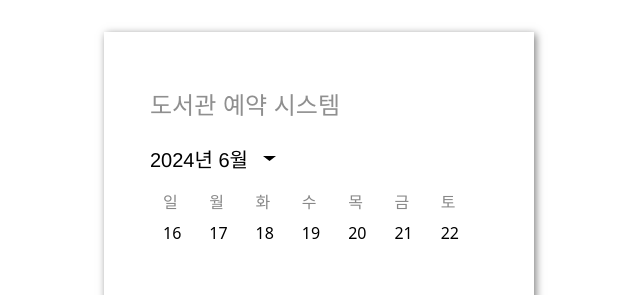
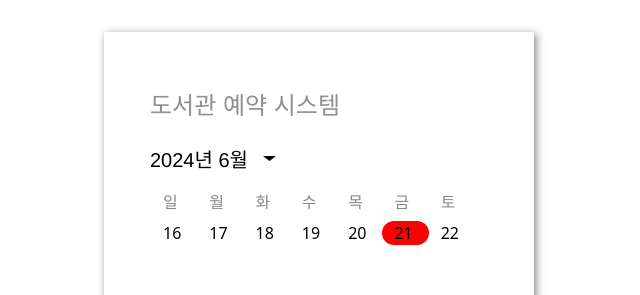
Before and after one commit to gsainfoteam/2024-hackathon-library-reservation-fe, a React (Vite) app: page / in a window 1280 px wide. Shown: the top 295 px of the page, without its empty margins (321-961 px from the left). Built offline with nearby package versions, Linux system fonts and the light colour scheme; sample sign-in values are in the browser's storage.

Commit message:
feat: make calendar selectable

```diff
--- a/src/Calender.css
+++ b/src/Calender.css
@@ -1,13 +1,13 @@
 .Month {
   color: #000000;
-    font-family: "Inter-Regular", Helvetica;
+  font-family: 'Inter-Regular', Helvetica;
   font-size: 20px;
   font-weight: 400;
   width: 113px;
   height: 21px;
   padding-top: 15px;
   padding-left: 46px;
-    padding-right:0px;
+  padding-right: 0px;
   text-align: left;
   box-sizing: content-box;
 }
@@ -48,12 +48,13 @@
 
 .WeekNum-text {
   color: #000000;
+  border-radius: 9999px;
+  cursor: pointer;
 }
 
-
-
-
-
+.WeekNum-text.selected {
+  background-color: #ff0000;
+}
 
 .polygon-2 {
   cursor: pointer;
--- a/src/Calender.tsx
+++ b/src/Calender.tsx
@@ -1,51 +1,27 @@
-import { Row, Col, Container } from "react-bootstrap";
-import "bootstrap/dist/css/bootstrap.min.css";
-import { useState } from "react";
-import polygon from "./assets/polygon.svg";
-import "./Calender.css";
-import dayjs from "dayjs";
+import { Row, Col, Container } from 'react-bootstrap';
+import 'bootstrap/dist/css/bootstrap.min.css';
+import { useState } from 'react';
+import polygon from './assets/polygon.svg';
+import './Calender.css';
+import dayjs from 'dayjs';
 
-const Calender = () => {
+const Calender = ({
+  selectedDate,
+  onChange,
+}: {
+  selectedDate: dayjs.Dayjs;
+  onChange: (date: dayjs.Dayjs) => void;
+}) => {
   const [isOpen, setIsOpen] = useState(false);
 
   const toggleCalender = () => {
     setIsOpen(!isOpen);
   };
 
-  const startOfWeek = dayjs().startOf("week");
+  const startOfWeek = dayjs().startOf('week');
   const daysOfWeek = [...Array(28).keys()].map((offset) =>
-    startOfWeek.add(offset, "day")
+    startOfWeek.add(offset, 'day'),
   );
-
-  const calenderText = () => {
-    if (isOpen) {
-      return (
-        <>
-          <Row className="WeekNum">
-            {daysOfWeek.slice(7, 14).map((day) => (
-              <Col key={day.format("YYYY-MM-DD")} className="WeekNum-text">
-                {day.format("DD")}
-              </Col>
-            ))}
-          </Row>
-          <Row className="WeekNum">
-            {daysOfWeek.slice(14, 21).map((day) => (
-              <Col key={day.format("YYYY-MM-DD")} className="WeekNum-text">
-                {day.format("DD")}
-              </Col>
-            ))}
-          </Row>
-          <Row className="WeekNum">
-            {daysOfWeek.slice(21, 28).map((day) => (
-              <Col key={day.format("YYYY-MM-DD")} className="WeekNum-text">
-                {day.format("DD")}
-              </Col>
-            ))}
-          </Row>
-        </>
-      );
-    }
-  };
 
   return (
     <Container>
@@ -69,14 +45,21 @@ const Calender = () => {
         <Col className="Week-text">금</Col>
         <Col className="Week-text">토</Col>
       </Row>
-      <Row className="WeekNum">
-        {daysOfWeek.slice(0, 7).map((day) => (
-          <Col key={day.format("YYYY-MM-DD")} className="WeekNum-text">
-            {day.format("DD")}
-          </Col>
-        ))}
-      </Row>
-      {calenderText()}
+      {[...Array(isOpen ? 4 : 1)].map((_, i) => (
+        <Row className="WeekNum">
+          {daysOfWeek.slice(i * 7, i * 7 + 7).map((day) => (
+            <Col
+              key={day.format('YYYY-MM-DD')}
+              className={`WeekNum-text ${
+                day.isSame(selectedDate, 'day') ? 'selected' : ''
+              }`}
+              onClick={() => onChange(day)}
+            >
+              {day.format('DD')}
+            </Col>
+          ))}
+        </Row>
+      ))}
     </Container>
   );
 };
--- a/src/Filter.tsx
+++ b/src/Filter.tsx
@@ -1,24 +1,25 @@
 import 'bootstrap/dist/css/bootstrap.min.css';
-import { useState } from 'react';
 import { Col, Container, Row } from 'react-bootstrap';
 import './Filter.css';
 import RoomDropdown from './RoomDropdown';
 import TimeDropdown from './TimeDropdown';
+import { RoomType, roomTypes } from './utils/room';
 
-export const roomTypes = {
-  SmallCarrels: '2F 소형 개인 열람실',
-  SmallGroupStudy: '2F 5인 회의실',
-  MediumGroupStudy: '2F 8인 회의실',
-  LargeGroupStudy: '3F 10인 회의실',
-  MultiMedia: '4F 멀티미디어실',
-};
-export type RoomType = keyof typeof roomTypes;
-
-const Filter = () => {
-  const [roomType, setRoomType] = useState<RoomType>('SmallCarrels');
-  const [startTime, setStartTime] = useState<number>(9);
-  const [endTime, setEndTime] = useState<number>(14);
-
+const Filter = ({
+  setStartTime,
+  setEndTime,
+  startTime,
+  endTime,
+  roomType,
+  setRoomType,
+}: {
+  startTime: number;
+  endTime: number;
+  setStartTime: (time: number) => void;
+  setEndTime: (time: number) => void;
+  roomType: RoomType;
+  setRoomType: (roomType: RoomType) => void;
+}) => {
   return (
     <Container>
       <Row>
--- a/src/MainPage.tsx
+++ b/src/MainPage.tsx
@@ -2,14 +2,19 @@ import { Navigate } from 'react-router-dom';
 import Calender from './Calender';
 import Filter from './Filter';
 import Seats from './Seats';
-import polygon from './assets/polygon.svg';
 
 //import eclipse from './assets/Eclipse.svg'
 import './MainPage.css';
-import Dropdown from './Dropdown';
+import { useState } from 'react';
+import dayjs from 'dayjs';
+import { RoomType } from './utils/room';
 
 const LoginPage = () => {
   const isAuthorized = localStorage.getItem('accessToken');
+  const [date, setDate] = useState<dayjs.Dayjs>(dayjs().startOf('day'));
+  const [roomType, setRoomType] = useState<RoomType>('SmallCarrels');
+  const [startTime, setStartTime] = useState<number>(9);
+  const [endTime, setEndTime] = useState<number>(14);
 
   return (
     <div>
@@ -18,11 +23,18 @@ const LoginPage = () => {
         <header className="header">도서관 예약 시스템</header>
 
         <div className="calender">
-          <Calender />
+          <Calender selectedDate={date} onChange={setDate} />
         </div>
 
         <div className="filter">
-          <Filter />
+          <Filter
+            setStartTime={setStartTime}
+            setEndTime={setEndTime}
+            startTime={startTime}
+            endTime={endTime}
+            roomType={roomType}
+            setRoomType={setRoomType}
+          />
         </div>
 
         <div className="seats">
--- a/src/RoomDropdown.tsx
+++ b/src/RoomDropdown.tsx
@@ -1,7 +1,7 @@
 import { useState, useEffect, useRef } from 'react';
 import polygon from './assets/polygon.svg';
 import './RoomDropdown.css';
-import { RoomType, roomTypes } from './Filter';
+import { RoomType, roomTypes } from './utils/room';
 
 const RoomDropdown = ({
   onChange,
--- /dev/null
+++ b/src/utils/room.ts
@@ -0,0 +1,8 @@
+export const roomTypes = {
+  SmallCarrels: '2F 소형 개인 열람실',
+  SmallGroupStudy: '2F 5인 회의실',
+  MediumGroupStudy: '2F 8인 회의실',
+  LargeGroupStudy: '3F 10인 회의실',
+  MultiMedia: '4F 멀티미디어실',
+};
+export type RoomType = keyof typeof roomTypes;
```
Lines whose indentation alone changed are shown as unchanged.
